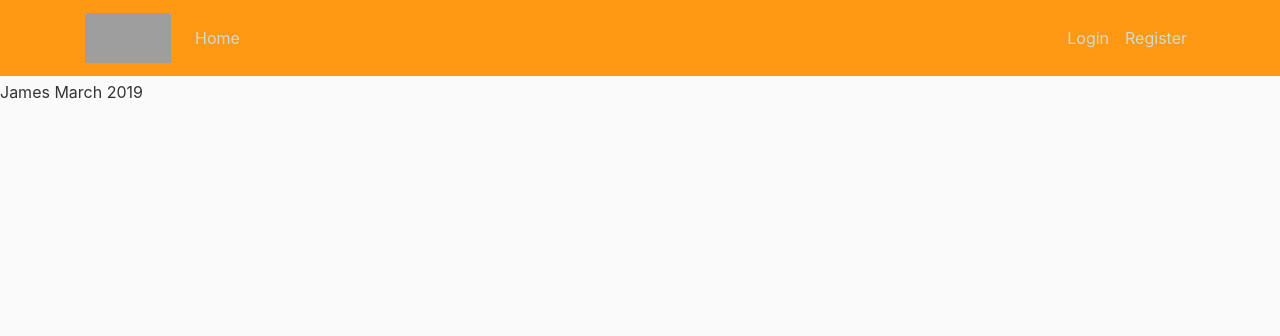
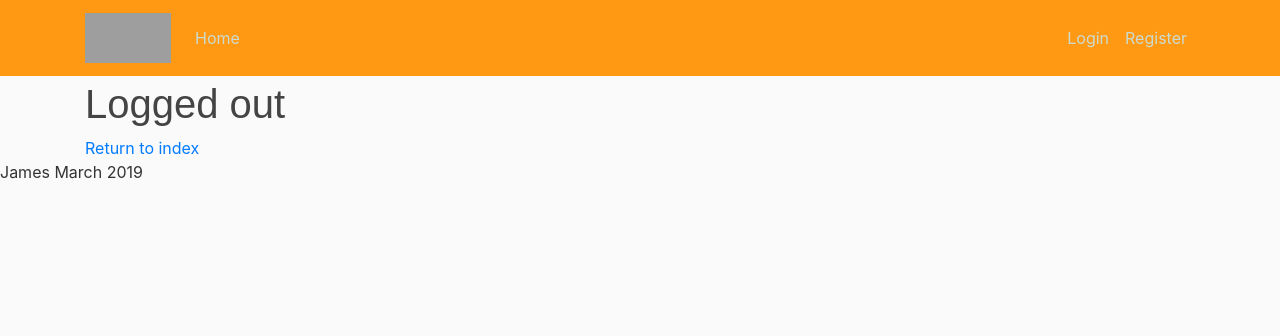
Before and after one commit to Fokkos/NEA, a Django app: template users/templates/users/logout.html in a window 1280 px wide. Shown: the top 336 px of the page. Run offline with Django 3.2, Linux system fonts and the light colour scheme; the template is opened without the code that fills it, so the values that code supplies are empty; some libraries are stand-ins or nearby versions; grey boxes are pictures that could not be loaded.

Commit message:
url for logout

```diff
--- a/NEA/urls.py
+++ b/NEA/urls.py
@@ -8,5 +8,5 @@ urlpatterns = [                  #urlpatterns links urls to certain views or fun
     path('', include('main.urls')), #Path to main module
     path('register/', registration_views.register, name='register'), #Path to registration module
     path('login/', login_views.LoginView.as_view(template_name='users/login.html'), name = 'login'), #Path to premade django login module
-    path('logout/', login_views.LogoutView.as_view(), name = 'logout' ), #Path to premade django logout module
+    path('logout/', login_views.LogoutView.as_view(template_name='users/logout.html'), name = 'logout' ), #Path to premade django logout module
 ]
--- a/users/templates/users/logout.html
+++ b/users/templates/users/logout.html
@@ -1 +1,5 @@
 {% extends 'main/base.html' %} <!-- Inherits the base template, stops having to rewrite code -->
+{% block content %}
+    <h1>Logged out</h1>
+    <a href={% url 'index' %}>Return to index</a> <!-- returns user to the index page when they have logged out-->
+{% endblock content %}
```
Also changed, not shown: db.sqlite3.
